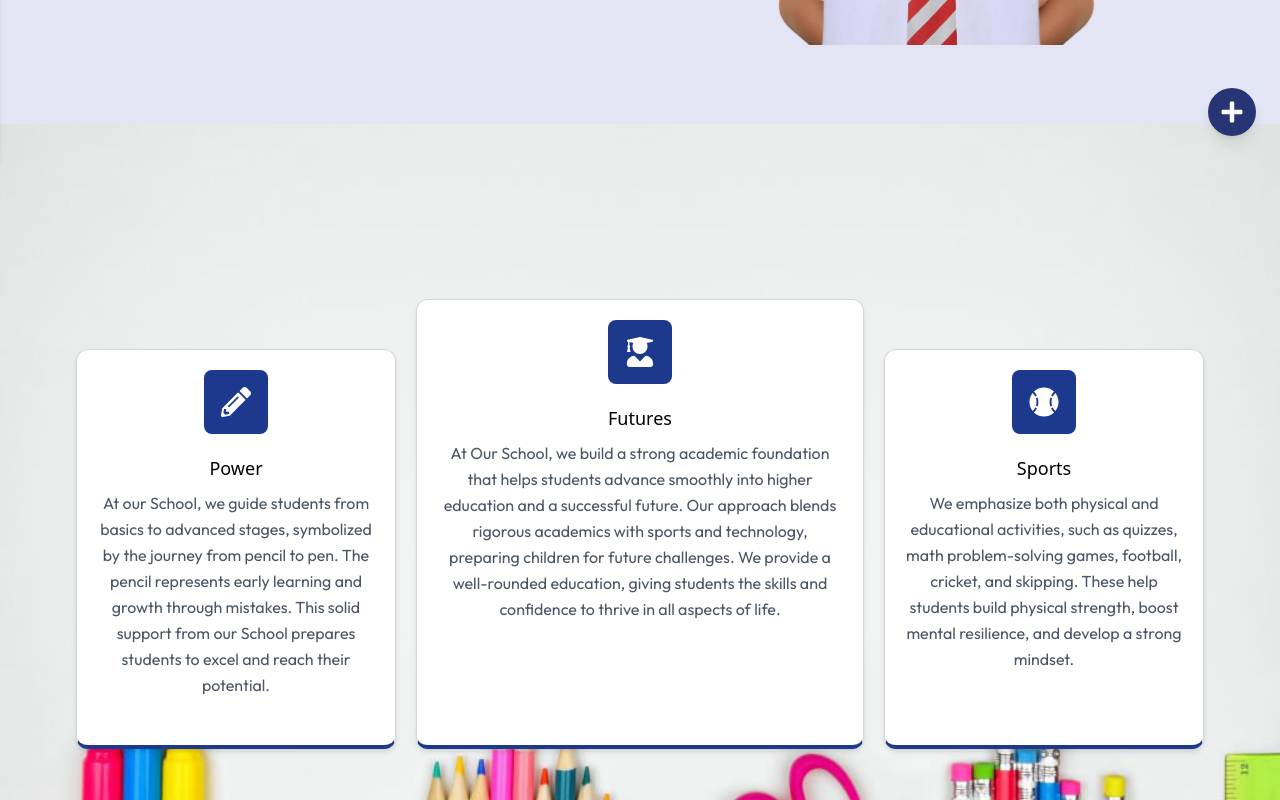
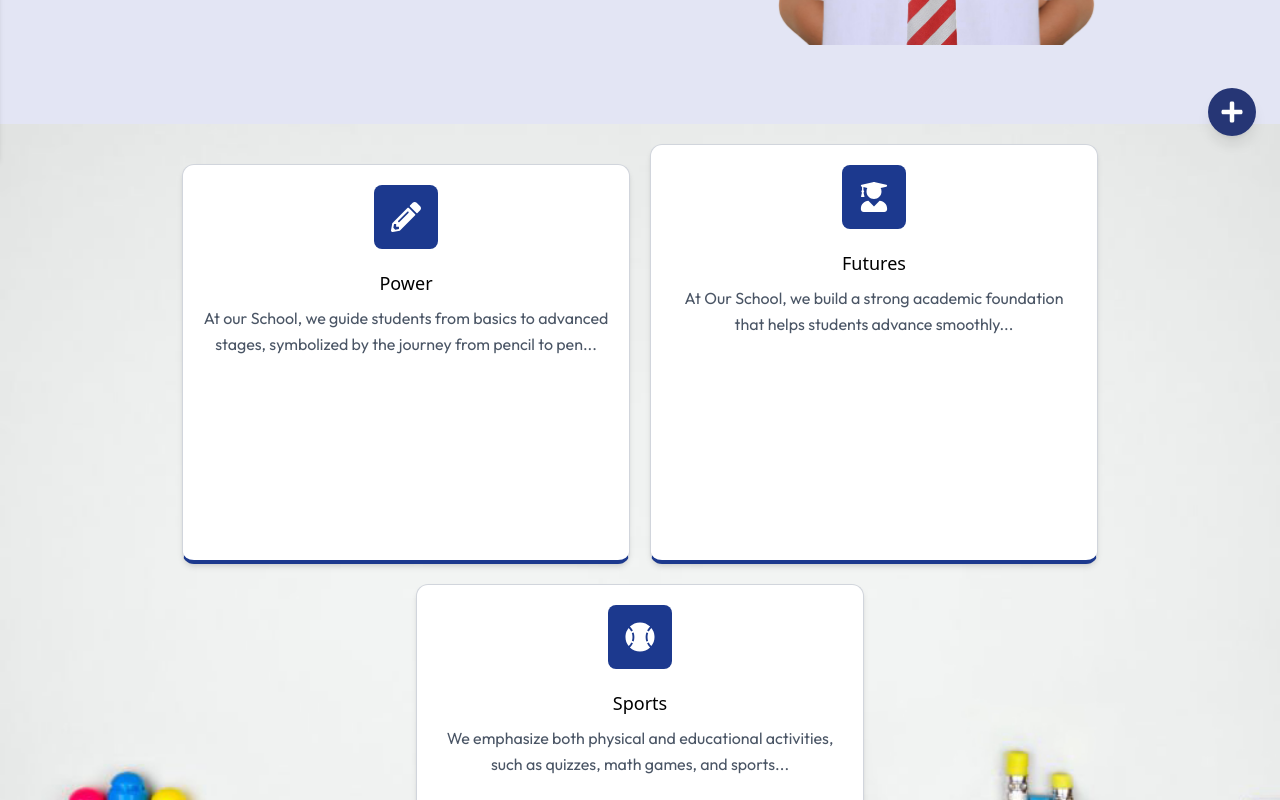
Before and after one commit to karukhusyalritesh-del/school, a React (Vite) app in the folder frontend/: page / in a window 1280 px wide. Shown: the part 640-1440 px from the top of the page. Built offline with nearby package versions, Linux system fonts and the light colour scheme; a web font is replaced by a local one.

Commit message:
desktop site in browser

```diff
--- a/frontend/src/Components/Card.jsx
+++ b/frontend/src/Components/Card.jsx
@@ -3,43 +3,37 @@ import { useLocation } from 'react-router-dom';
 import PencilBg from "../assets/pencil.jpg";
 import { FaPencilAlt, FaUserGraduate, FaBaseballBall } from "react-icons/fa";
 import darkModeColors from "./DarkMode";
-import useForceDesktop from "../utils/UserForceDesktop"
 
 const Card = ({ isDarkMode }) => {
   const sectionRef = useRef(null);
   const location = useLocation();
 
   useEffect(() => {
-    // Scroll to activities section when route is /activities
     if (location.pathname === '/activities' && sectionRef.current) {
       setTimeout(() => {
-        sectionRef.current.scrollIntoView({
-          behavior: 'smooth',
-          block: 'start'
-        });
+        sectionRef.current.scrollIntoView({ behavior: 'smooth', block: 'start' });
       }, 100);
     }
   }, [location]);
+
   return (
-    <section ref={sectionRef}
+    <section
+      ref={sectionRef}
       id="second-section"
       className="bg-cover bg-center bg-fixed min-h-screen flex justify-center items-center relative"
       style={{ backgroundImage: `url(${PencilBg})` }}
     >
-      {/* Dark overlay for dark mode */}
-{/* Dark overlay for dark mode */}
-{isDarkMode && (
-  <div
-    className="absolute inset-0 z-0"
-    style={{ backgroundColor: "rgba(0, 0, 0, 0.6)" }} // black with 60% opacity
-  ></div>
-)}
+      {isDarkMode && (
+        <div
+          className="absolute inset-0 z-0"
+          style={{ backgroundColor: "rgba(0, 0, 0, 0.6)" }}
+        ></div>
+      )}
 
-
-      <div className="flex flex-wrap justify-center items-end gap-5 p-5 relative z-10">
+      <div className="flex flex-wrap justify-center items-end gap-5 p-3 sm:p-5 relative z-10">
         {/* Power Card */}
         <div
-          className={`border border-gray-300 border-b-4 border-b-blue-900 rounded-xl max-w-xs w-full p-5 text-center shadow-md hover:-translate-y-1 transition-transform h-[400px] flex flex-col justify-start ${
+          className={`border border-gray-300 border-b-4 border-b-blue-900 rounded-xl max-w-xs sm:max-w-sm md:max-w-md w-full p-4 sm:p-5 text-center shadow-md hover:-translate-y-1 transition-transform min-h-[400px] flex flex-col justify-start ${
             isDarkMode ? darkModeColors.card : "bg-white"
           }`}
         >
@@ -47,17 +41,15 @@ const Card = ({ isDarkMode }) => {
             <FaPencilAlt className="text-white text-3xl" />
           </div>
           <h3 className="text-lg font-sans mb-2">Power</h3>
-          <p className={`${isDarkMode ? "text-gray-200" : "text-gray-600"} text-base leading-relaxed`}>
+          <p className={`${isDarkMode ? "text-gray-200" : "text-gray-600"} text-sm sm:text-base leading-relaxed`}>
             At our School, we guide students from basics to advanced stages,
-            symbolized by the journey from pencil to pen. The pencil represents
-            early learning and growth through mistakes. This solid support from
-            our School prepares students to excel and reach their potential.
+            symbolized by the journey from pencil to pen...
           </p>
         </div>
 
         {/* Futures Card */}
         <div
-          className={`border border-gray-300 border-b-4 border-b-blue-900 rounded-xl max-w-md w-full p-5 text-center shadow-md hover:-translate-y-1 transition-transform h-[450px] flex flex-col justify-start ${
+          className={`border border-gray-300 border-b-4 border-b-blue-900 rounded-xl max-w-md w-full p-4 sm:p-5 text-center shadow-md hover:-translate-y-1 transition-transform min-h-[420px] flex flex-col justify-start ${
             isDarkMode ? darkModeColors.card : "bg-white"
           }`}
         >
@@ -65,19 +57,15 @@ const Card = ({ isDarkMode }) => {
             <FaUserGraduate className="text-white text-3xl" />
           </div>
           <h3 className="text-lg font-sans mb-2">Futures</h3>
-          <p className={`${isDarkMode ? "text-gray-200" : "text-gray-600"} text-base leading-relaxed`}>
+          <p className={`${isDarkMode ? "text-gray-200" : "text-gray-600"} text-sm sm:text-base leading-relaxed`}>
             At Our School, we build a strong academic foundation that helps
-            students advance smoothly into higher education and a successful
-            future. Our approach blends rigorous academics with sports and
-            technology, preparing children for future challenges. We provide a
-            well-rounded education, giving students the skills and confidence to
-            thrive in all aspects of life.
+            students advance smoothly...
           </p>
         </div>
 
         {/* Sports Card */}
         <div
-          className={`border border-gray-300 border-b-4 border-b-blue-900 rounded-xl max-w-xs w-full p-5 text-center shadow-md hover:-translate-y-1 transition-transform h-[400px] flex flex-col justify-start ${
+          className={`border border-gray-300 border-b-4 border-b-blue-900 rounded-xl max-w-xs sm:max-w-sm md:max-w-md w-full p-4 sm:p-5 text-center shadow-md hover:-translate-y-1 transition-transform min-h-[400px] flex flex-col justify-start ${
             isDarkMode ? darkModeColors.card : "bg-white"
           }`}
         >
@@ -85,11 +73,9 @@ const Card = ({ isDarkMode }) => {
             <FaBaseballBall className="text-white text-3xl" />
           </div>
           <h3 className="text-lg font-sans mb-2">Sports</h3>
-          <p className={`${isDarkMode ? "text-gray-200" : "text-gray-600"} text-base leading-relaxed`}>
+          <p className={`${isDarkMode ? "text-gray-200" : "text-gray-600"} text-sm sm:text-base leading-relaxed`}>
             We emphasize both physical and educational activities, such as
-            quizzes, math problem-solving games, football, cricket, and
-            skipping. These help students build physical strength, boost mental
-            resilience, and develop a strong mindset.
+            quizzes, math games, and sports...
           </p>
         </div>
       </div>
--- a/frontend/src/Components/Hero.jsx
+++ b/frontend/src/Components/Hero.jsx
@@ -2,7 +2,6 @@ import React from "react";
 import student from "../assets/student.png";
 import studentbg from "../assets/studentbg.png";
 import darkModeColors from "./DarkMode";
-import useForceDesktop from "../utils/UserForceDesktop"
 
 const Hero = ({ isDarkMode }) => {
   return (
--- a/frontend/src/Components/MainNav.jsx
+++ b/frontend/src/Components/MainNav.jsx
@@ -3,7 +3,6 @@ import { Link, useNavigate, useLocation } from "react-router-dom";
 import { toast } from "react-toastify";
 import logo from "../assets/logo.jpg";
 import Footer from "./Footer";
-import useForceDesktop from "../utils/UserForceDesktop"
 import {
   FaHome,
   FaInfoCircle,
--- a/frontend/src/utils/UserForceDesktop.js
+++ /dev/null
@@ -1,22 +0,0 @@
-import { useEffect, useState } from "react";
-
-const useForceDesktop = () => {
-  const [forceDesktop, setForceDesktop] = useState(false);
-
-  useEffect(() => {
-    const ua = navigator.userAgent.toLowerCase();
-    const isMobileDevice =
-      /iphone|ipad|ipod|android|blackberry|mini|windows\sce|palm/i.test(ua);
-    const isDesktopMode =
-      window.innerWidth < 1024 && (ua.includes("chrome") || ua.includes("safari"));
-
-    // user is on mobile, but browser is pretending desktop
-    if (isMobileDevice && isDesktopMode) {
-      setForceDesktop(true);
-    }
-  }, []);
-
-  return forceDesktop;
-};
-
-export default useForceDesktop;
```
